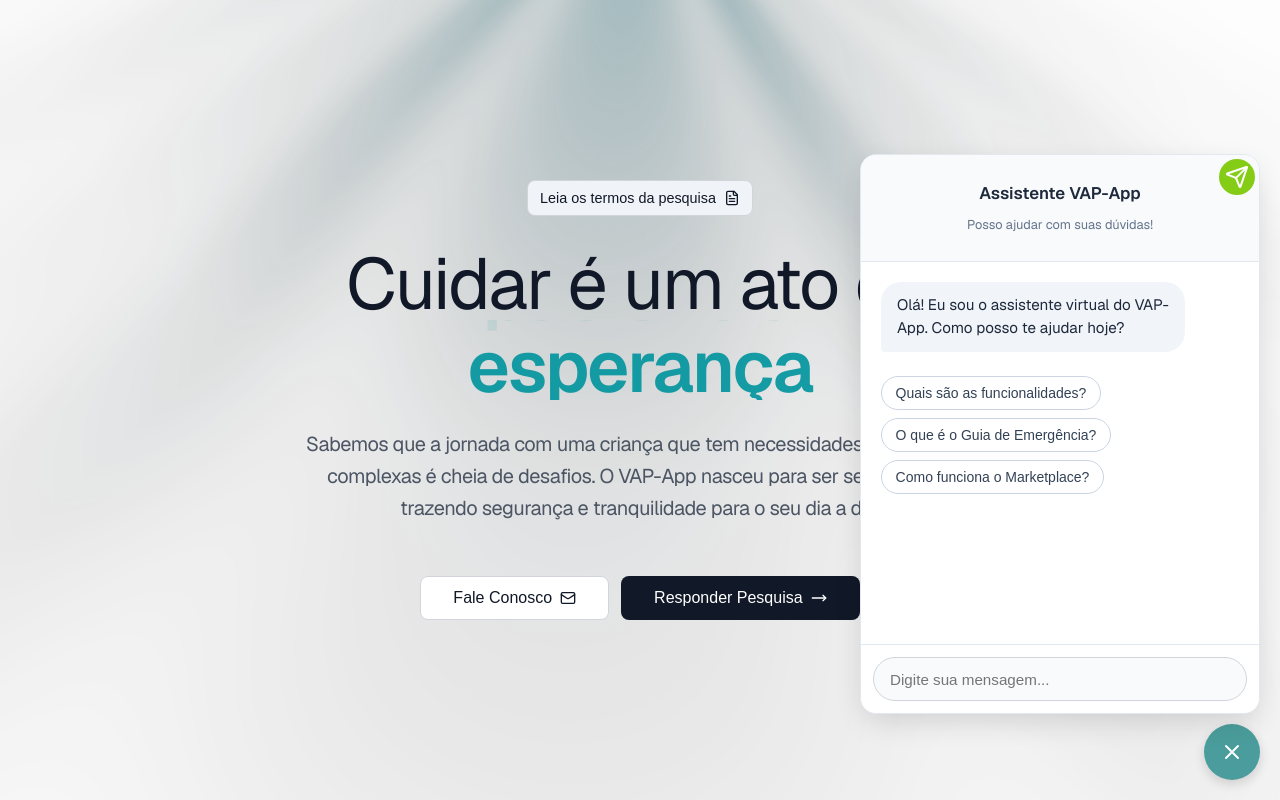
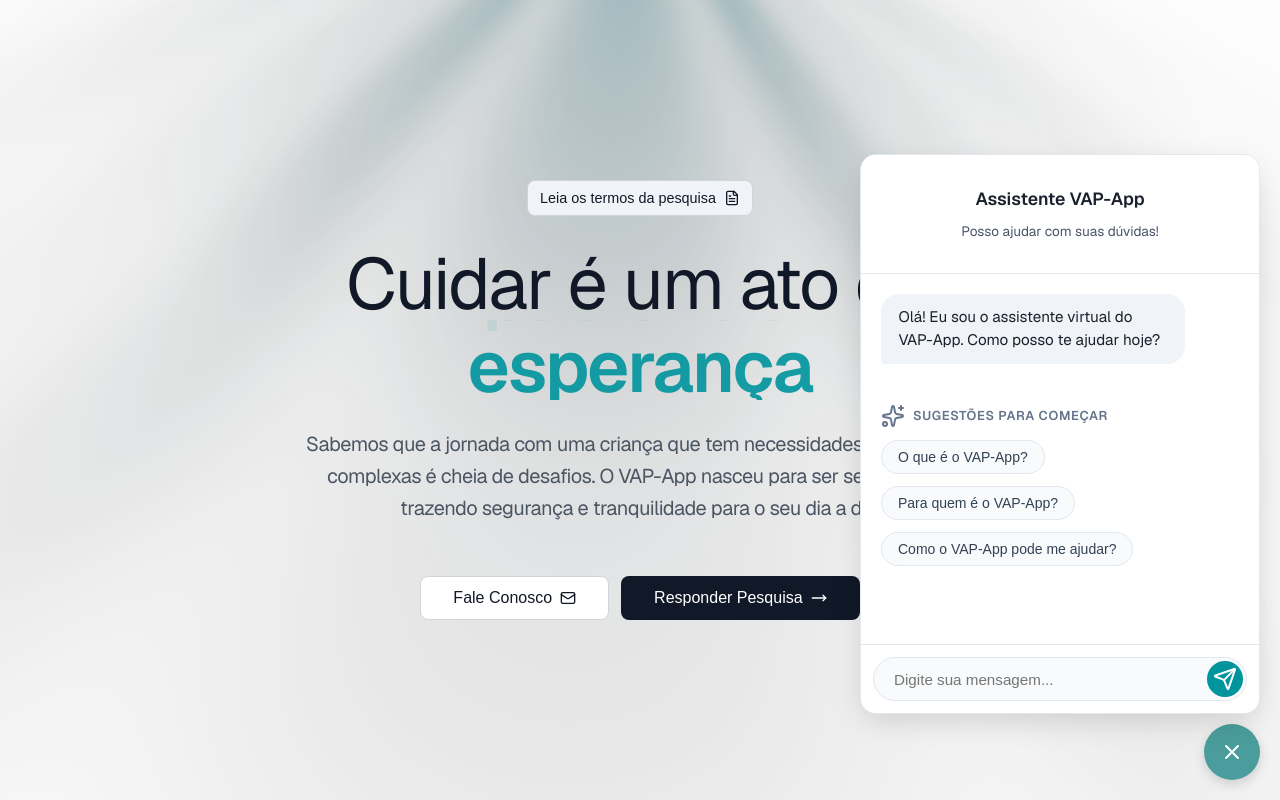
Before and after one commit to vapapp/vap-landing, a Next.js app: page / in a window 1280 px wide. Both pictures are taken after a click on the button "Abrir ou fechar chat". Built offline with nearby package versions, Linux system fonts and the light colour scheme; no server answers.

Commit message:
feat(chatbot): Refatora a UI e a UX do componente de chat  Este commit implementa uma série de melhorias visuais e de usabilidade no componente VAPChat, com o objetivo de torná-lo mais profissional, intuitivo e alinhado à identidade visual do VAP-App.

```diff
--- a/src/components/ui/VAPChat.module.css
+++ b/src/components/ui/VAPChat.module.css
@@ -23,7 +23,6 @@
   background-color: #3a7c7b;
   box-shadow: 0 8px 20px rgba(0, 0, 0, 0.2);
 }
-
 
 .chatWindow {
   position: absolute;
@@ -57,27 +56,25 @@
   pointer-events: none;
 }
 
-
 .chatHeader {
-  padding: 1rem;
+  padding: 1.25rem;
   text-align: center;
   border-bottom: 1px solid #e2e8f0;
-  background-color: #f8fafc;
+  background-color: #ffffff;
   flex-shrink: 0;
 }
 
 .headerTitle {
-  font-size: 1.05rem;
+  font-size: 1.1rem;
   font-weight: 600;
-  color: #1e293b;
+  color: #1a202c;
 }
 
 .headerDescription {
-  font-size: 0.8rem;
-  color: #64748b;
-  margin-top: 0.1rem;
+  font-size: 0.85rem;
+  color: #4a5568;
+  margin-top: 0.25rem;
 }
-
 
 .chatBody {
   flex-grow: 1;
@@ -103,25 +100,24 @@
 }
 
 .bubble {
-    padding: 0.75rem 1rem;
-    border-radius: 1.25rem;
+  padding: 0.75rem 1.1rem;
+  border-radius: 18px;
   font-size: 0.95rem;
   line-height: 1.5;
   word-wrap: break-word;
 }
 
 .aiBubble {
-    background-color: #f1f5f9;
-    color: #1e293b;
-    border-bottom-left-radius: 0.25rem;
+  background-color: #f0f4f8;
+  color: #1a202c;
+  border-bottom-left-radius: 4px;
 }
 
 .userBubble {
-    background-color: #4a9d9c;
+  background-color: var(--primary);
   color: white;
-    border-bottom-right-radius: 0.25rem;
+  border-bottom-right-radius: 4px;
 }
-
 
 .markdown {
   display: flex;
@@ -133,11 +129,11 @@
   margin: 0;
 }
 
-.markdown ul, .markdown ol {
+.markdown ul,
+.markdown ol {
   margin: 0;
   padding-left: 1.25rem;
 }
-
 
 .loadingBubble .dotFlashing {
   position: relative;
@@ -150,7 +146,8 @@
   animation-delay: 0.5s;
 }
 
-.loadingBubble .dotFlashing::before, .loadingBubble .dotFlashing::after {
+.loadingBubble .dotFlashing::before,
+.loadingBubble .dotFlashing::after {
   content: "";
   display: inline-block;
   position: absolute;
@@ -180,10 +177,14 @@
 }
 
 @keyframes dotFlashing {
-  0% { background-color: #a8b2c0; }
-  50%, 100% { background-color: #6d7d93; }
+  0% {
+    background-color: #a8b2c0;
   }
-
+  50%,
+  100% {
+    background-color: #6d7d93;
+  }
+}
 
 .chatFooter {
   padding: 0.75rem;
@@ -192,8 +193,7 @@
   flex-shrink: 0;
 }
 
-
-.form {
+.chatFooter form {
   position: relative;
   display: flex;
   align-items: center;
@@ -203,11 +203,11 @@
   width: 100%;
   height: 2.75rem;
   border-radius: 9999px;
-  border: 1px solid #d1d5db;
-  padding-left: 1rem;
+  border: 1px solid #e2e8f0;
+  padding-left: 1.25rem;
   padding-right: 3.5rem;
   font-size: 0.95rem;
-  background-color: #f9fafb;
+  background-color: #f8fafc;
   transition: border-color 0.2s, box-shadow 0.2s;
 }
 
@@ -220,7 +220,6 @@
 .sendButton {
   position: absolute;
   right: 0.25rem;
-  top: 0.25rem;
   height: 2.25rem;
   width: 2.25rem;
   border-radius: 50%;
@@ -228,56 +227,62 @@
   display: flex;
   align-items: center;
   justify-content: center;
-  background-color: #84cc16;
+  background-color: var(--primary);
 }
 
 .sendButton:hover {
-    background-color: #65a30d;
+  background-color: #007a83;
 }
 
-
 .suggestionsContainer {
-    border: none;
-    background-color: transparent;
-    padding: 0;
-    margin-top: 0.5rem;
+  margin-top: 1.5rem;
   display: flex;
-    flex-direction: row;
-    flex-wrap: wrap;
-    gap: 0.5rem;
+  flex-direction: column;
+  gap: 0.75rem;
   animation: fadeIn 0.5s ease-out;
 }
 
 @keyframes fadeIn {
-  from { opacity: 0; transform: translateY(10px); }
-  to { opacity: 1; transform: translateY(0); }
+  from {
+    opacity: 0;
+    transform: translateY(10px);
+  }
+  to {
+    opacity: 1;
+    transform: translateY(0);
+  }
 }
 
 .suggestionsHeader {
-    display: none;
+  display: flex;
+  align-items: center;
+  gap: 0.5rem;
+  font-size: 0.8rem;
+  font-weight: 600;
+  color: #64748b;
+  text-transform: uppercase;
+  letter-spacing: 0.05em;
 }
 
 .suggestionButton {
-    width: auto;
-    padding: 0.5rem 0.85rem;
+  padding: 0.5rem 1rem;
   border-radius: 9999px;
-    border: 1px solid #cbd5e1;
-    background-color: #ffffff;
+  border: 1px solid #e2e8f0;
+  background-color: #f8fafc;
   color: #334155;
   font-size: 0.875rem;
-    text-align: center;
+  font-weight: 500;
+  text-align: left;
   cursor: pointer;
   transition: all 0.2s ease;
+  width: fit-content;
 }
 
 .suggestionButton:hover {
-    background-color: #f1f5f9;
-    border-color: #94a3b8;
-    color: #1e293b;
-    transform: translateY(-2px);
-    box-shadow: 0 4px 10px rgba(0, 0, 0, 0.07);
+  background-color: #e6f4f5;
+  border-color: #00949d;
+  color: #007a83;
 }
-
 
 @media (max-width: 640px) {
   .container {
--- a/src/components/ui/VAPChat.tsx
+++ b/src/components/ui/VAPChat.tsx
@@ -15,14 +15,12 @@ interface Message {
   role: "user" | "assistant";
 }
 
-
+// --- Perguntas Sugeridas Atualizadas ---
 const suggestedQuestions = [
-    "Quais são as funcionalidades?",
-    "O que é o Guia de Emergência?",
-    "Como funciona o Marketplace?",
+    "O que é o VAP-App?",
+    "Para quem é o VAP-App?",
+    "Como o VAP-App pode me ajudar?",
 ];
-
-
 
 const ChatHeader = () => (
     <div className={styles.chatHeader}>
@@ -56,12 +54,12 @@ const LoadingBubble = () => (
     </div>
 );
 
-
+// --- Componente de Sugestões Atualizado com Título ---
 const SuggestedQuestions = ({ questions, onClick }: { questions: string[], onClick: (question: string) => void }) => (
     <div className={styles.suggestionsContainer}>
         <div className={styles.suggestionsHeader}>
-            <Sparkles className="size-4 text-yellow-500" />
-            <span>Sugestões</span>
+            <Sparkles className="size-4 text-slate-500" />
+            <span>Sugestões para começar</span>
         </div>
         {questions.map((question) => (
             <button key={question} className={styles.suggestionButton} onClick={() => onClick(question)}>
@@ -70,9 +68,6 @@ const SuggestedQuestions = ({ questions, onClick }: { questions: string[], onCli
         ))}
     </div>
 );
-
-
-
 
 function ChatLogic() {
   const searchParams = useSearchParams();
@@ -189,7 +184,6 @@ function ChatLogic() {
   );
 }
 
-
 export function VAPChat() {
     return (
         <Suspense fallback={null}>
```
Lines whose indentation alone changed are shown as unchanged.
